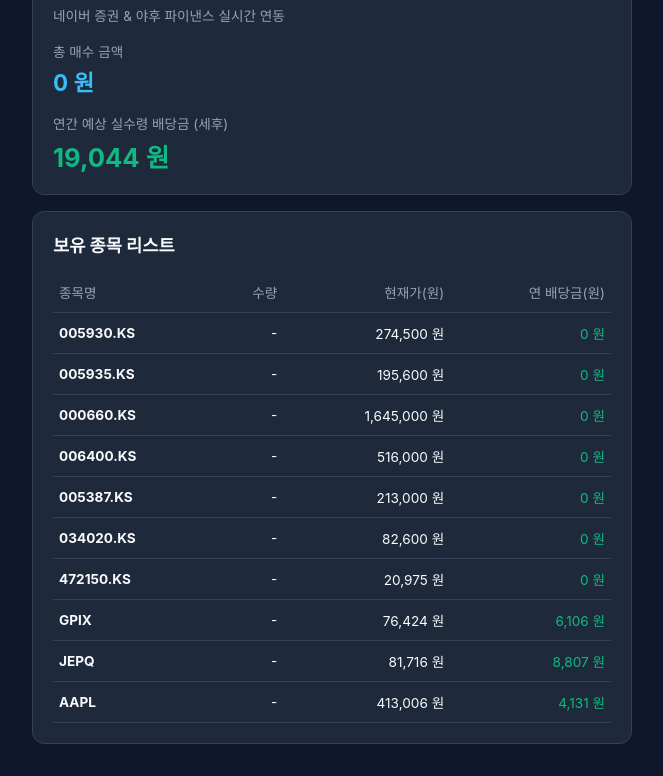
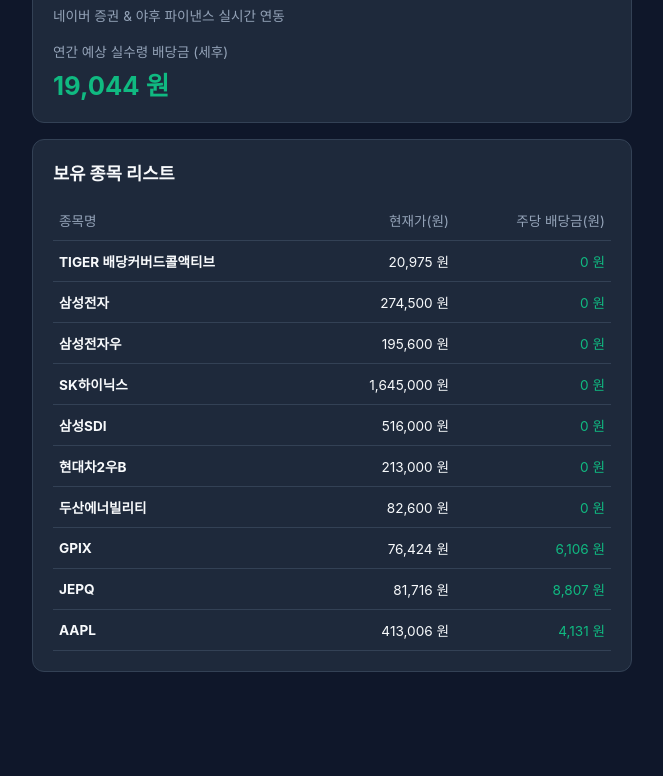
Before and after one commit to pabusu84/RuleFit, a plain HTML site: page index.html in a window 1280 px wide. Shown: the part 72-848 px from the top of the page, without its empty margins (308-971 px from the left). After the commit the page ends 800 px from the top, so only its background shows below. Drawn offline with Linux system fonts and the light colour scheme.

Commit message:
Update index.html

```diff
--- a/index.html
+++ b/index.html
@@ -22,50 +22,18 @@
             padding: 16px;
         }
 
-        .container {
-            max-width: 600px;
-            margin: 0 auto;
-        }
-
-        .card {
-            background-color: var(--card-bg);
-            border-radius: 12px;
-            padding: 20px;
-            margin-bottom: 16px;
-            border: 1px solid var(--border-color);
-        }
-
+        .container { max-width: 600px; margin: 0 auto; }
+        .card { background-color: var(--card-bg); border-radius: 12px; padding: 20px; margin-bottom: 16px; border: 1px solid var(--border-color); }
         h1 { font-size: 1.4rem; margin-top: 0; margin-bottom: 8px; }
         .subtitle { font-size: 0.85rem; color: var(--sub-text); margin-bottom: 16px; }
-
         .stat-label { font-size: 0.85rem; color: var(--sub-text); margin-bottom: 4px; }
         .stat-value { font-size: 1.6rem; font-weight: bold; color: var(--accent-color); }
         .stat-value-sub { font-size: 1.4rem; font-weight: bold; color: #38bdf8; }
 
-        table {
-            width: 100%;
-            border-collapse: collapse;
-            margin-top: 10px;
-            font-size: 0.85rem;
-        }
-
-        th, td {
-            padding: 10px 6px;
-            text-align: right;
-            border-bottom: 1px solid var(--border-color);
-        }
-
+        table { width: 100%; border-collapse: collapse; margin-top: 10px; font-size: 0.85rem; }
+        th, td { padding: 10px 6px; text-align: right; border-bottom: 1px solid var(--border-color); }
         th:first-child, td:first-child { text-align: left; }
         th { color: var(--sub-text); font-weight: normal; }
-
-        .badge {
-            display: inline-block;
-            padding: 2px 6px;
-            border-radius: 4px;
-            font-size: 0.75rem;
-            background-color: #334155;
-            color: #f8fafc;
-        }
     </style>
 </head>
 <body>
@@ -73,12 +41,6 @@
         <div class="card">
             <h1>자동 연동 배당 가계부</h1>
             <div class="subtitle">네이버 증권 & 야후 파이낸스 실시간 연동</div>
-
-            <div style="margin-bottom: 16px;">
-                <div class="stat-label">총 매수 금액</div>
-                <div id="total-invest" class="stat-value-sub">0 원</div>
-            </div>
-
             <div>
                 <div class="stat-label">연간 예상 실수령 배당금 (세후)</div>
                 <div id="total-dividend" class="stat-value">0 원</div>
@@ -91,52 +53,39 @@
                 <thead>
                     <tr>
                         <th>종목명</th>
-                        <th>수량</th>
                         <th>현재가(원)</th>
-                        <th>연 배당금(원)</th>
+                        <th>주당 배당금(원)</th>
                     </tr>
                 </thead>
                 <tbody id="stock-list-body">
-                    <tr><td colspan="4" style="text-align:center;">데이터를 불러오는 중입니다...</td></tr>
+                    <tr><td colspan="3" style="text-align:center;">데이터를 불러오는 중입니다...</td></tr>
                 </tbody>
             </table>
         </div>
     </div>
 
     <script>
-        // 한국 주식 이름 <-> 티커 매핑
-        const KOREAN_STOCK_MAP = {
-            "삼성전자": "005930.KS",
-            "삼성전자우": "005935.KS",
-            "SK하이닉스": "000660.KS",
-            "삼성SDI": "006400.KS",
-            "현대차2우B": "005387.KS",
-            "두산에너빌리티": "034020.KS",
-            "TIGER 배당커버드콜액티브": "472150.KS"
+        const NAME_MAP = {
+            "005930.KS": "삼성전자", "005930": "삼성전자",
+            "005935.KS": "삼성전자우", "005935": "삼성전자우",
+            "000660.KS": "SK하이닉스", "000660": "SK하이닉스",
+            "006400.KS": "삼성SDI", "006400": "삼성SDI",
+            "005387.KS": "현대차2우B", "005387": "현대차2우B",
+            "034020.KS": "두산에너빌리티", "034020": "두산에너빌리티",
+            "472150.KS": "TIGER 배당커버드콜액티브", "472150": "TIGER 배당커버드콜액티브"
         };
 
         async function loadData() {
             try {
-                // 캐시 방지(timestamp 추가)를 적용해 항상 최신 data.json 로드
                 const res = await fetch('data.json?v=' + new Date().getTime());
                 const data = await res.json();
 
                 const exchangeRate = data.exchangeRate || 1350;
                 const stocksData = data.stocks || {};
 
-                // targets.json 기반 혹은 내 보유 종목 연동
-                // targets.json이 없거나 비어있는 경우 대응을 위한 기본 로직
-                const targetsRes = await fetch('targets.json?v=' + new Date().getTime()).catch(() => null);
-                let targets = [];
-                if (targetsRes && targetsRes.ok) {
-                    targets = await targetsRes.json();
-                }
-
                 renderTable(stocksData, exchangeRate);
             } catch (err) {
                 console.error("데이터 로딩 실패:", err);
-                document.getElementById('stock-list-body').innerHTML =
-                    `<tr><td colspan="4" style="text-align:center; color:#ef4444;">데이터를 불러올 수 없습니다.</td></tr>`;
             }
         }
 
@@ -145,28 +94,28 @@
             tbody.innerHTML = '';
 
             let totalDivKRW = 0;
+            const processedKeys = new Set();
 
-            // stocksData 객체의 모든 종목을 순회
             Object.keys(stocksData).forEach(key => {
-                // 다중 키(.KS 붙은것/안붙은것) 중 중복 출력 방지 (.KS가 들어간 키 위주 사용)
-                if (key.length === 6 && !isNaN(key) && stocksData[key + '.KS']) return;
+                const cleanKey = key.replace('.KS', '');
+                if (processedKeys.has(cleanKey)) return;
+                processedKeys.add(cleanKey);
 
                 const item = stocksData[key];
                 let priceKRW = item.price;
                 let divKRW = item.divPerShare;
 
-                // 달러 표시 종목 원화 환산
                 if (item.currency === 'USD') {
                     priceKRW = Math.round(item.price * exchangeRate);
                     divKRW = Math.round(item.divPerShare * exchangeRate);
                 }
 
                 totalDivKRW += divKRW;
+                const displayName = NAME_MAP[key] || key;
 
                 const row = document.createElement('tr');
                 row.innerHTML = `
-                    <td><b>${key}</b></td>
-                    <td>-</td>
+                    <td><b>${displayName}</b></td>
                     <td>${priceKRW.toLocaleString()} 원</td>
                     <td style="color:#10b981;">${divKRW.toLocaleString()} 원</td>
                 `;
@@ -176,7 +125,6 @@
             document.getElementById('total-dividend').innerText = `${Math.round(totalDivKRW).toLocaleString()} 원`;
         }
 
-        // 페이지 로드 시 실행
         loadData();
     </script>
 </body>
```
